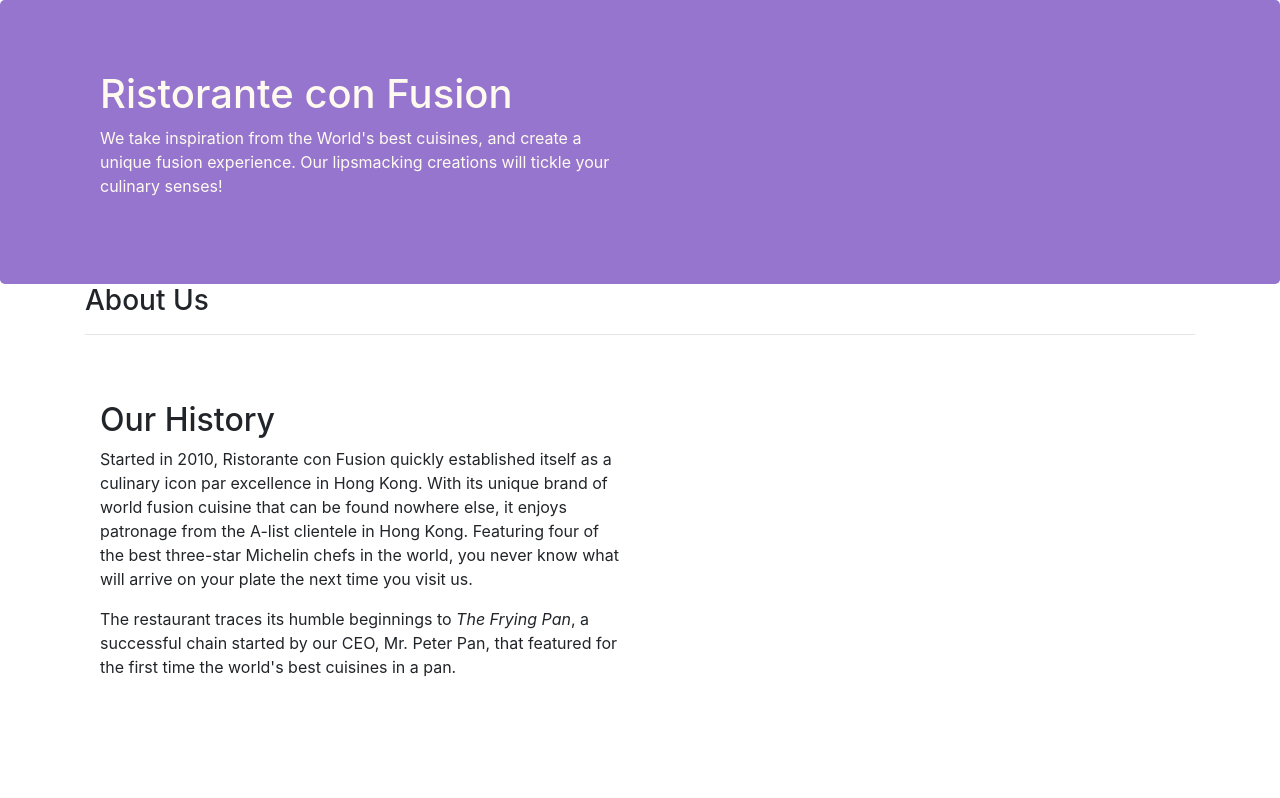
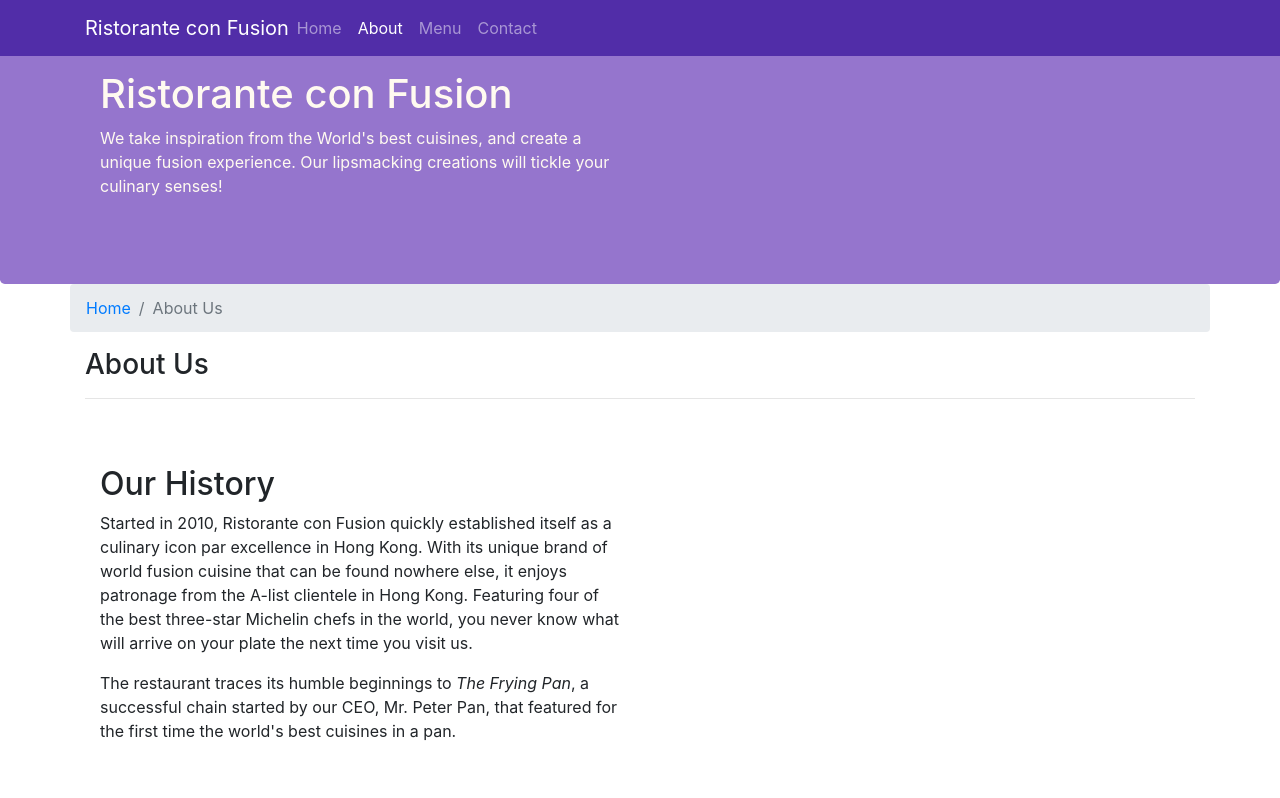
Before and after one commit to GiwrgosDougkas/BootstrapFrontEndCoursera, a website: page aboutus.html in a window 1280 px wide. Shown: the top 798 px of the page. Drawn offline with nearby package versions, Linux system fonts and the light colour scheme.

Commit message:
NavBar BreadCrumps

```diff
--- a/aboutus.html
+++ b/aboutus.html
@@ -13,7 +13,25 @@
 </head>
 
 <body>
+    <nav class="navbar navbar-dark fixed-top navbar-expand-sm">
+        <div class="container">
+           <button class="navbar-toggler" type="button" data-toggle="collapse" data-target="#Navbar">
+                  <span class="navbar-toggler-icon"></span>
+           </button>
 
+           <a class="navbar-brand mr-auto" href="./index.html">Ristorante con Fusion</a>
+            <div id="Navbar" class="navbar-collapse collapse">
+                <ul class="navbar-nav mr-auto">
+                    <li class="nav-item"><a class="nav-link" href="index.html">Home</a></li>
+                    <li class="nav-item active"><a class="nav-link" href="about.html">About</a></li>
+                    <li class="nav-item"><a class="nav-link" href="menu.html">Menu</a></li>
+                    <li class="nav-item"><a class="nav-link" href="contact.html">Contact</a></li>
+
+                </ul>
+            </div>
+        </div>
+
+    </nav>
     <header class="jumbotron">
         <div class="container">
             <div class="row row-header">
@@ -28,8 +46,12 @@
     </header>
 
     <div class="container">
-        <div>
-            <div>
+        <div class="row">
+            <ol class="col-12 breadcrumb">
+                <li class="breadcrumb-item"><a href="./index.html">Home</a></li>
+                <li class="breadcrumb-item active">About Us</li>
+            </ol>
+            <div class="col-12">
                <h3>About Us</h3>
                <hr>
             </div>
--- a/css/styles.css
+++ b/css/styles.css
@@ -20,6 +20,10 @@
     background: #9575CD ;
     color:floralwhite;
 }
+.navbar-dark{
+	background-color: #512DA8;
+
+}
 
 address{
     font-size:80%;
```
